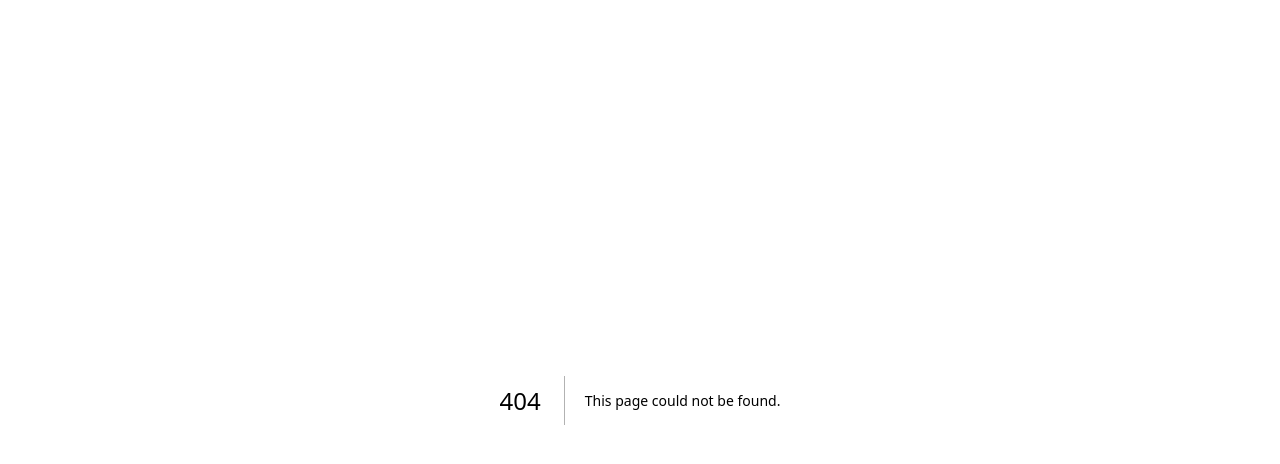
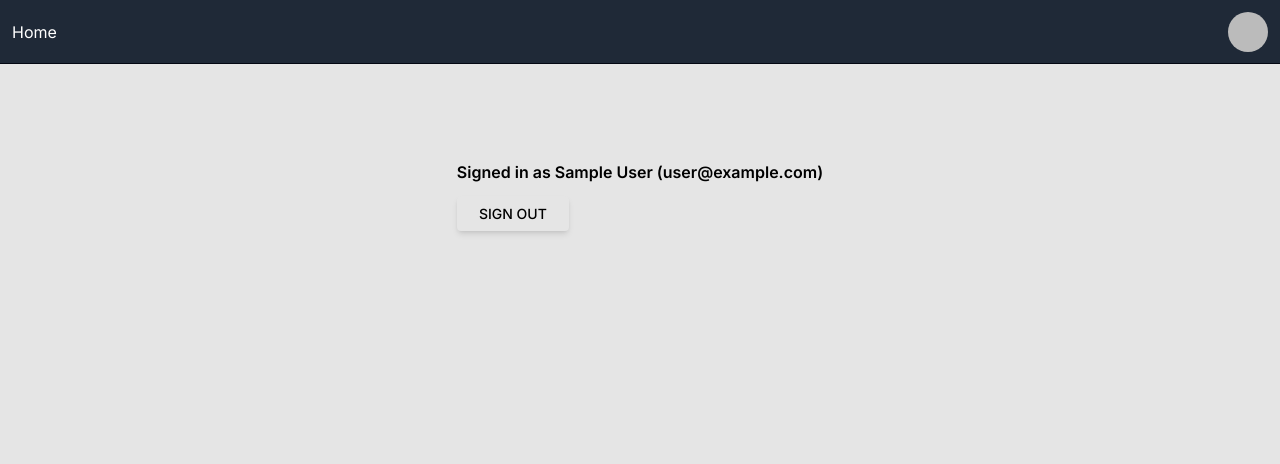
Before and after one commit to dylanbussone/bagel-quest, a Next.js app: page /user in a window 1280 px wide. Before the commit this address had no page. Shown: the top 464 px of the page. Built offline with nearby package versions, Linux system fonts and the light colour scheme; no server answers; sample sign-in values are in the browser's storage.

Commit message:
Add NextAuth google auth

```diff
--- /dev/null
+++ b/app/api/auth/[...nextauth]/route.ts
@@ -0,0 +1,5 @@
+import { authOptions } from "@/lib/auth";
+import NextAuth from "next-auth";
+
+const handler = NextAuth(authOptions);
+export { handler as GET, handler as POST };
--- /dev/null
+++ b/app/components/header.tsx
@@ -0,0 +1,38 @@
+import Image from "next/image";
+import Link from "next/link";
+import { getServerSession } from "next-auth";
+import { authOptions } from "@/lib/auth";
+import { SignIn } from "./sign-in";
+
+export default async function Header() {
+  const session = await getServerSession(authOptions);
+  const user = session?.user;
+
+  return (
+    <header className="sticky top-0 h-16 p-3 flex items-center justify-between border-b border-gray-950 bg-gray-800">
+      <div className="text-white flex gap-6">
+        <Link href="/">Home</Link>
+      </div>
+      {user ? (
+        <>
+          <div className="flex items-center">
+            {user.image ? (
+              <Link href="/user">
+                <Image
+                  src={user.image}
+                  width={40}
+                  height={40}
+                  className="rounded-full"
+                  alt={`profile photo of ${user.name}`}
+                  priority
+                />
+              </Link>
+            ) : null}
+          </div>
+        </>
+      ) : (
+        <SignIn />
+      )}
+    </header>
+  );
+}
--- /dev/null
+++ b/app/components/sign-in.tsx
@@ -0,0 +1,16 @@
+"use client";
+
+import { signIn } from "next-auth/react";
+
+export const SignIn = ({ callbackUrl = "/" }) => {
+  return (
+    <a
+      className="p-2 max-w-28 font-medium text-sm leading-snug uppercase rounded shadow-md hover:shadow-lg focus:shadow-lg focus:outline-none focus:ring-0 active:shadow-lg transition duration-150 ease-in-out w-full flex justify-center items-center"
+      style={{ backgroundColor: "#e5e5e5" }}
+      onClick={() => signIn("google", { callbackUrl })}
+      role="button"
+    >
+      Sign in
+    </a>
+  );
+};
--- /dev/null
+++ b/app/components/sign-out.tsx
@@ -0,0 +1,16 @@
+"use client";
+
+import { signOut } from "next-auth/react";
+
+export default function SignOut() {
+  return (
+    <a
+      className="p-2 max-w-28 font-medium text-sm leading-snug uppercase rounded shadow-md hover:shadow-lg focus:shadow-lg focus:outline-none focus:ring-0 active:shadow-lg transition duration-150 ease-in-out w-full flex justify-center items-center"
+      style={{ backgroundColor: "#e5e5e5" }}
+      onClick={() => signOut()}
+      role="button"
+    >
+      Sign out
+    </a>
+  );
+}
--- a/app/globals.css
+++ b/app/globals.css
@@ -2,26 +2,7 @@
 @tailwind components;
 @tailwind utilities;
 
-:root {
-  --foreground-rgb: 0, 0, 0;
-  --background-start-rgb: 214, 219, 220;
-  --background-end-rgb: 255, 255, 255;
+body {
+  color: #000;
+  background: #e5e5e5;
 }
-
-@media (prefers-color-scheme: dark) {
-  :root {
-    --foreground-rgb: 255, 255, 255;
-    --background-start-rgb: 0, 0, 0;
-    --background-end-rgb: 0, 0, 0;
-  }
-}
-
-body {
-  color: rgb(var(--foreground-rgb));
-  background: linear-gradient(
-      to bottom,
-      transparent,
-      rgb(var(--background-end-rgb))
-    )
-    rgb(var(--background-start-rgb));
-}
--- a/app/layout.tsx
+++ b/app/layout.tsx
@@ -1,5 +1,6 @@
 import type { Metadata } from "next";
 import { Inter } from "next/font/google";
+import Header from "@/components/header";
 import "./globals.css";
 
 const inter = Inter({ subsets: ["latin"] });
@@ -17,7 +18,10 @@ export default function RootLayout({
 }) {
   return (
     <html lang="en">
-      <body className={inter.className}>{children}</body>
+      <body className={inter.className}>
+        <Header />
+        {children}
+      </body>
     </html>
   );
 }
--- a/app/page.tsx
+++ b/app/page.tsx
@@ -1,18 +1,9 @@
-// import Image from "next/image";
-
 export default function () {
   return (
-    <main className="flex flex-col items-center justify-between p-24">
-      <h1 className="mb-24 text-6xl font-semibold">Bagel Quest</h1>
-      <h4 className="text-xl font-semibold">Coming soon</h4>
-      {/* <Image
-          className="relative dark:drop-shadow-[0_0_0.3rem_#ffffff70] dark:invert"
-          src="/next.svg"
-          alt="Next.js Logo"
-          width={180}
-          height={37}
-          priority
-        /> */}
-    </main>
+    <>
+      <main className="flex flex-col items-center justify-between p-24">
+        <h1 className="mb-24 text-6xl font-semibold">Bagel Quest</h1>
+      </main>
+    </>
   );
 }
--- /dev/null
+++ b/app/user/page.tsx
@@ -0,0 +1,26 @@
+import { redirect } from "next/navigation";
+import { getServerSession } from "next-auth";
+import { authOptions } from "@/lib/auth";
+import SignOut from "@/components/sign-out";
+
+export default async function User() {
+  const session = await getServerSession(authOptions);
+  const user = session?.user;
+
+  if (!user) {
+    redirect("/");
+  }
+
+  return (
+    <div className="max-w-4xl mx-auto flex justify-center items-center mt-24">
+      <div>
+        <p className="mb-3 text-md text-center font-semibold">
+          Signed in as {user.name} ({user.email})
+        </p>
+        <p>
+          <SignOut />
+        </p>
+      </div>
+    </div>
+  );
+}
--- /dev/null
+++ b/lib/auth.ts
@@ -0,0 +1,21 @@
+import type { NextAuthOptions } from "next-auth";
+import GoogleProvider from "next-auth/providers/google";
+
+// Define authentication options using NextAuthOptions interface
+export const authOptions: NextAuthOptions = {
+  // Configure session management
+  session: {
+    strategy: "jwt", // Use JSON Web Tokens (JWT) for session management
+  },
+  // added secret key
+  secret: process.env.NEXT_PUBLIC_SECRET,
+  // Configure authentication providers
+  providers: [
+    GoogleProvider({
+      // Configure Google authentication provider with environment variables
+      clientId: process.env.GOOGLE_CLIENT_ID as string,
+      clientSecret: process.env.GOOGLE_CLIENT_SECRET as string,
+    }),
+    // CredentialsProvider({}), // Include a Credentials provider (username/password)
+  ],
+};
--- a/next.config.js
+++ b/next.config.js
@@ -1,4 +1,13 @@
 /** @type {import('next').NextConfig} */
-const nextConfig = {}
+const nextConfig = {
+  images: {
+    remotePatterns: [
+      {
+        protocol: "https",
+        hostname: "lh3.googleusercontent.com",
+      },
+    ],
+  },
+};
 
-module.exports = nextConfig
+module.exports = nextConfig;
--- a/tsconfig.json
+++ b/tsconfig.json
@@ -19,7 +19,7 @@
       }
     ],
     "paths": {
-      "@/*": ["./*"]
+      "@/*": ["./*", "./app/*"]
     }
   },
   "include": ["next-env.d.ts", "**/*.ts", "**/*.tsx", ".next/types/**/*.ts"],
```
